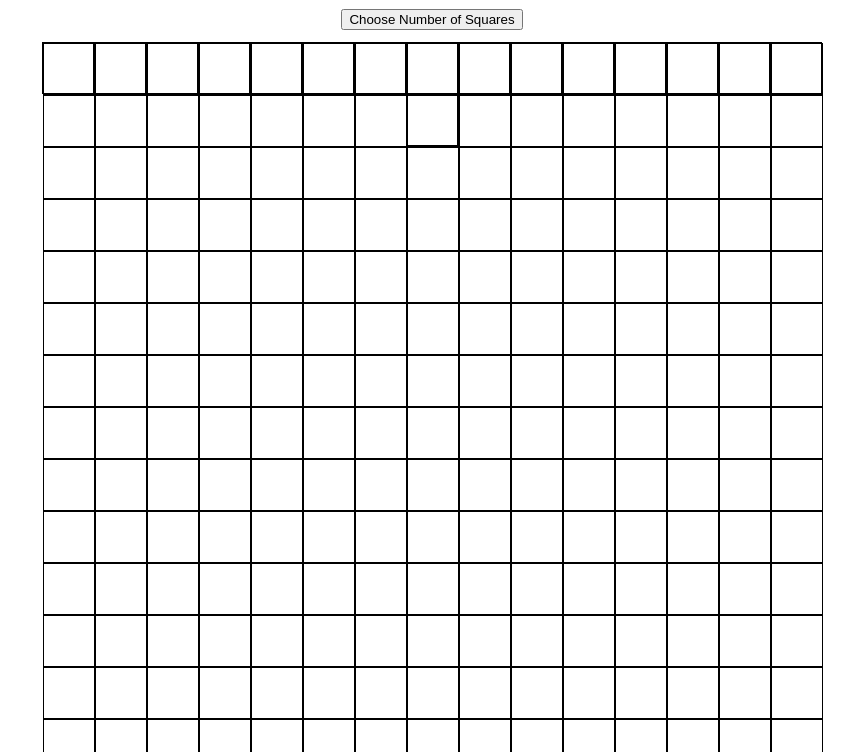
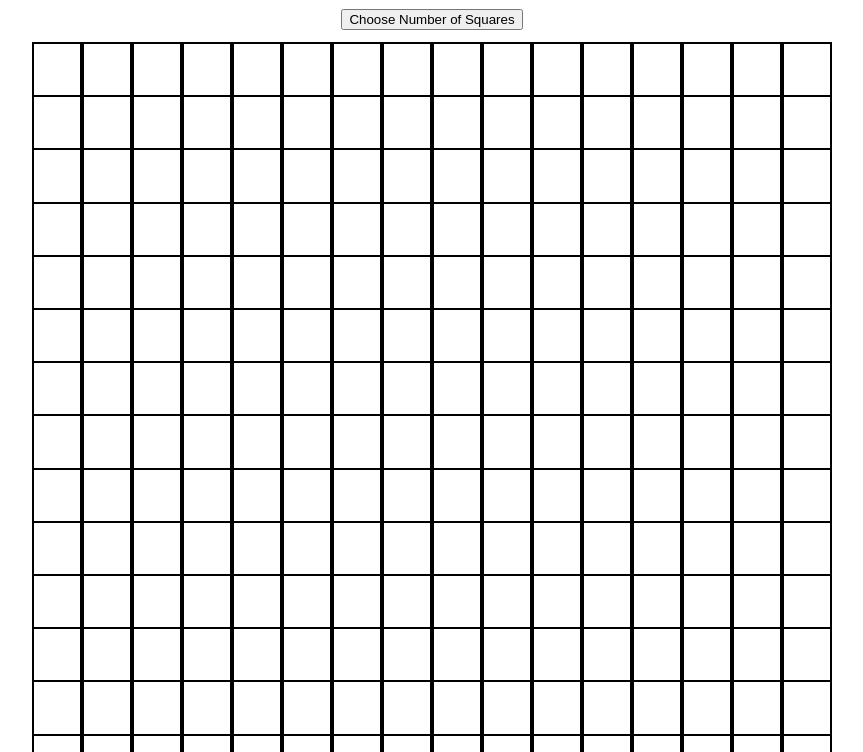
Before and after one commit to Jacoberson/odin-etch-a-sketch, a plain HTML site: page index.html in a window 1280 px wide. Shown: the part 48-800 px from the top of the page, without its empty margins (208-1071 px from the left). Drawn offline with Linux system fonts and the light colour scheme.

Commit message:
Make final adjustments
- Final adjustments to CSS so that rows = cols
- Fix bug where entire column would become colored

```diff
--- a/script.js
+++ b/script.js
@@ -19,11 +19,11 @@ const removeAndDrawGrid = numberOfSquares => {
     }
 
     for (let i = 1; i <= numberOfSquares; i++) {
-            colArr[i] = document.createElement('div');
-            colArr[i].setAttribute('id', `col-${i}`)
-            colArr[i].setAttribute('class', 'pixel col');
-            container.appendChild(colArr[i]);
-        for (let j = 1; j <= numberOfSquares; j++) {
+        colArr[i] = document.createElement('div');
+        colArr[i].setAttribute('id', `col-${i}`)
+        colArr[i].setAttribute('class', 'pixel col');
+        container.appendChild(colArr[i]);
+        for (let j = 2; j <= numberOfSquares; j++) {
             rowArr[j] = document.createElement('div');
             rowArr[j].setAttribute('id', `row-${i}-col-${j}`)
             rowArr[j].setAttribute('class', 'pixel row');
@@ -35,7 +35,9 @@ const removeAndDrawGrid = numberOfSquares => {
 
     pixels.forEach(pixel => {
         pixel.addEventListener('mouseover', event => {
-            event.target.style.backgroundColor = 'yellow';
+            if (!event.target.classList.contains('col')) {
+                event.target.style.backgroundColor = 'yellow';
+            }
         })
     });
 }
--- a/style.css
+++ b/style.css
@@ -12,17 +12,20 @@ h1 {
 
 #container {
     display: flex;
-    flex-wrap: wrap;
     justify-content: center;
+    align-items: stretch;
     width: 800px;
-    flex-shrink: 0;
+    height: 800px;
+}
+
+.col {
+    display:flex;
+    flex-direction: column;
 }
 
 .pixel {
-    height: 50px;
-    width: 50px;
     margin: 0;
     padding: 0;
     border: 1px solid black;
-    flex-shrink: 0;
+    flex: 1 1 auto;
 }
```
